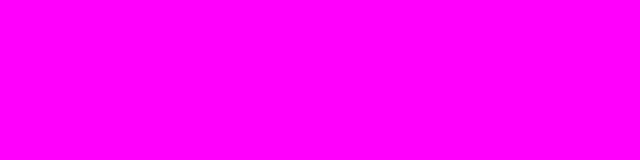
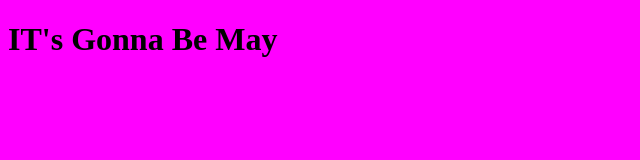
Before and after one commit to sylvianguy/rollinginthedeep, a plain HTML site: page index.html in a window 1280 px wide. Shown: the whole page, without its empty margins (0-640 px from the left). Drawn offline with Linux system fonts and the light colour scheme.

Commit message:
great h1

```diff
--- a/index.html
+++ b/index.html
@@ -6,6 +6,8 @@
 	<link rel="stylesheet" href="styles/styles.css">
 </head>
 <body>
+	<h1>IT's Gonna Be May</h1>
+
 
 </body>
 </html>
```
